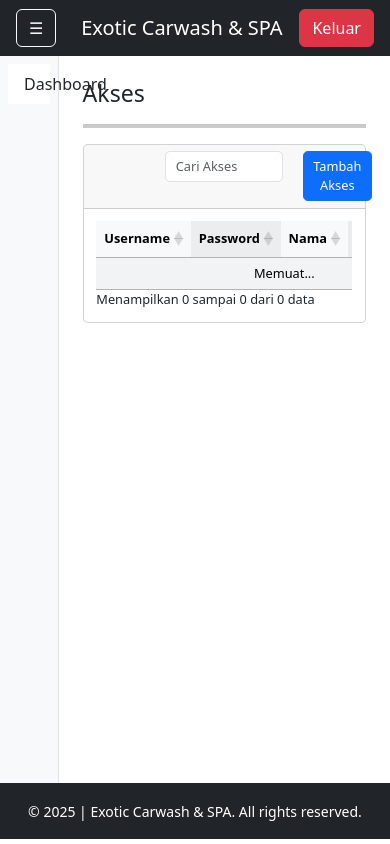
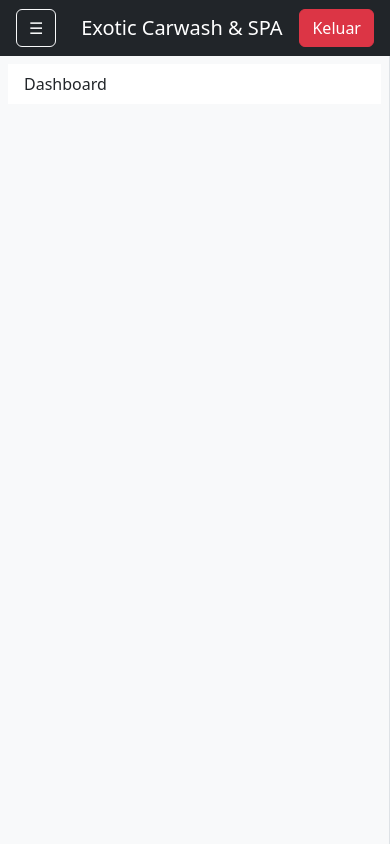
Before and after one commit to TifanoOgotan/Dashboard-Exotic-Carwash, a Flask app: template app/templates/akses.html in a window 390 px wide. Run offline with Flask 3, Linux system fonts and the light colour scheme; the template is opened without the code that fills it, so the values that code supplies are empty; some libraries are stand-ins or nearby versions.

Commit message:
update exotic carwash

```diff
--- a/app/static/css/style.css
+++ b/app/static/css/style.css
@@ -2,16 +2,18 @@ html, body {
   height: 100%;
   margin: 0;
   padding: 0;
-    overflow: hidden; /* Matikan scroll di body */
+  overflow-x: hidden;
 }
 
+/* Sidebar default */
 #sidebar {
   width: 15%;
-    height: auto;
   min-height: calc(100vh - 117px);
   background-color: #f8f9fa;
+  overflow-y: auto;
 }
 
+/* Main content */
 #main-content {
   flex: 1;
   overflow-y: auto;
@@ -20,7 +22,7 @@ html, body {
 }
 
 .card-zoom {
-    zoom: 0.80;
+  zoom: 0.8;
 }
 
 hr {
@@ -41,3 +43,38 @@ hr {
 .datepicker table tr th {
   padding: 5px;
 }
+
+footer {
+  position: fixed;
+  bottom: 0;
+  width: 100%;
+  background-color: #222;
+  color: white;
+  text-align: center;
+  padding: 10px 0;
+}
+
+/* Mobile responsive */
+@media (max-width: 767px) {
+  #sidebar {
+    width: 100%;
+    height: calc(100vh - 56px);
+    position: fixed;
+    top: 56px;
+    left: 0;
+    background-color: #f8f9fa;
+    /* display: none; */
+    z-index: 1040;
+    overflow-y: auto;
+  }
+  /* #sidebar.show {
+    display: block;
+  } */
+  #main-content {
+    padding: 15px;
+    height: auto;
+  }
+  .d-flex {
+    flex-direction: column;
+  }
+}
--- a/app/templates/login.html
+++ b/app/templates/login.html
@@ -59,8 +59,59 @@
       .form-control {
         margin-bottom: 1rem;
       }
+
+      footer {
+        position: fixed;
+        bottom: 0;
+        width: 100%;
+        background-color: #222;
+        color: white;
+        text-align: center;
+        padding: 10px 0;
+      }
+
+      /* Responsive for small screens */
+      /* Responsive for small screens - portrait */
+      @media (max-width: 576px) and (orientation: portrait) {
+        .container-login {
+          flex-direction: column;
+          gap: 2rem;
+          padding: 1rem;
+          height: auto;
+        }
+        .logo-container img {
+          max-width: 80vw;
+          height: auto;
+        }
+        .login-box {
+          width: 100%;
+          min-width: unset;
+          padding: 1.5rem 1.5rem;
+          box-shadow: none;
+        }
+      }
+
+      /* Responsive for small screens - landscape */
+      @media (max-width: 767px) and (orientation: landscape) {
+        .container-login {
+          flex-direction: row; /* Bisa row agar logo dan login berdampingan */
+          gap: 1.5rem;
+          padding: 1rem 2rem;
+          height: auto;
+          justify-content: center;
+        }
+        .logo-container img {
+          max-width: 40vw;
+          height: auto;
+        }
+        .login-box {
+          width: 50vw;
+          min-width: unset;
+          padding: 2rem;
+          box-shadow: 0 0 8px rgb(0 0 0 / 0.1);
+        }
+      }
     </style>
-
   </head>
 
   <body>
@@ -117,56 +168,5 @@
         <small>&copy; 2025 | Exotic Carwash & SPA. All rights reserved.</small>
       </div>
     </footer>
-
-    <!-- <script>
-      // Fungsi masuk fullscreen
-      async function enterFullscreen(el) {
-        const req =
-          el.requestFullscreen ||
-          el.webkitRequestFullscreen ||
-          el.msRequestFullscreen;
-
-        if (req) {
-          try {
-            await req.call(el);
-            if (screen.orientation && screen.orientation.lock) {
-              try {
-                await screen.orientation.lock("landscape");
-                console.log("Orientasi dikunci ke landscape");
-              } catch (err) {
-                console.warn("Gagal lock orientasi:", err);
-              }
-            }
-          } catch (e) {
-            console.warn("Gagal masuk fullscreen:", e.message);
-          }
-        } else {
-          alert("Fullscreen API tidak didukung di browser ini.");
-        }
-      }
-
-      // Deteksi perangkat layar sentuh
-      const isTouchDevice =
-        "ontouchstart" in window || navigator.maxTouchPoints > 0;
-
-      // Jika layar sentuh, tampilkan popup Swal
-      if (isTouchDevice) {
-        document.addEventListener("DOMContentLoaded", () => {
-          Swal.fire({
-            title: "Aktifkan Fullscreen?",
-            icon: "info",
-            showCancelButton: true,
-            confirmButtonText: "Fullscreen",
-            cancelButtonText: "Nanti saja",
-            allowOutsideClick: false,
-          }).then((result) => {
-            if (result.isConfirmed) {
-              enterFullscreen(document.documentElement);
-            }
-          });
-        });
-      }
-    </script> -->
-
   </body>
 </html>
--- a/wsgi.py
+++ b/wsgi.py
@@ -1,3 +1,6 @@
 from app import create_app
 
 app = create_app()
+
+if __name__ == '__main__':
+    app.run(debug=True)
```
Also changed, not shown: app/templates/base.html (+0 -50 lines). Lines whose indentation alone changed are shown as unchanged.
